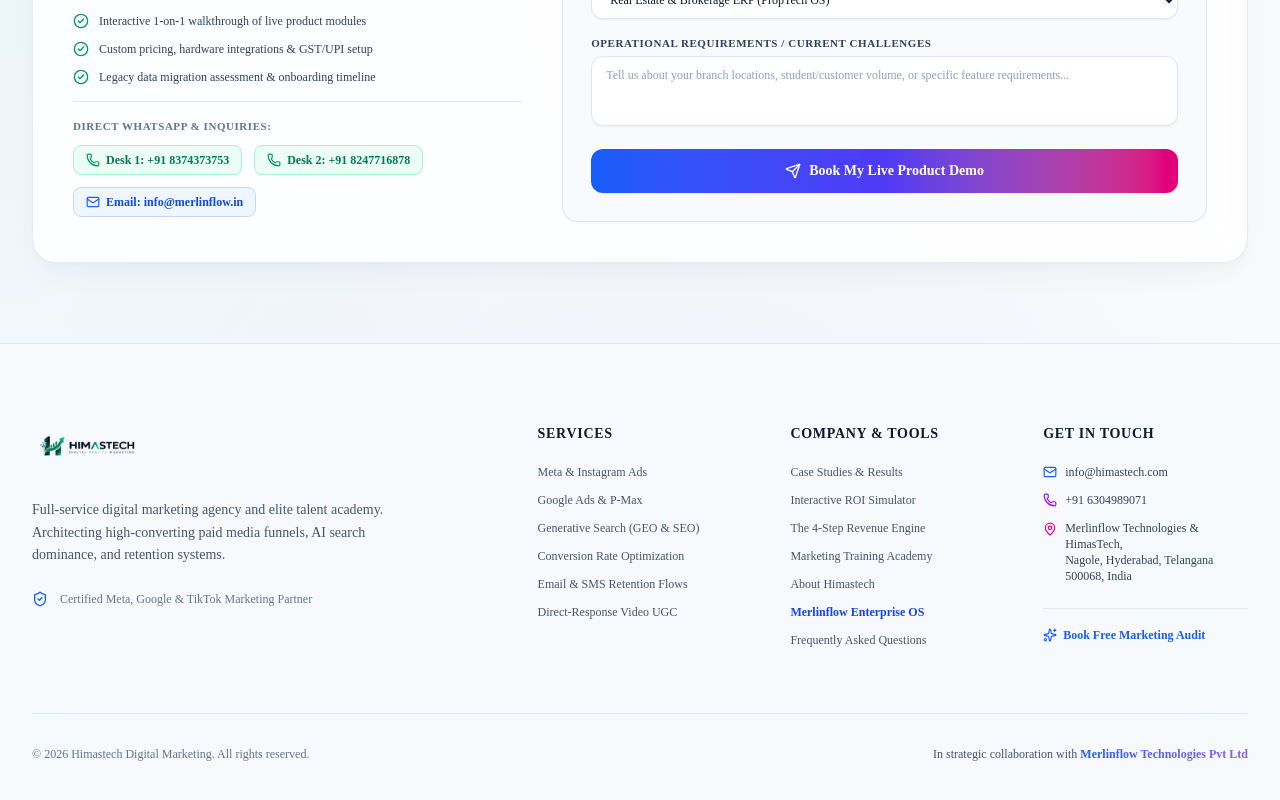
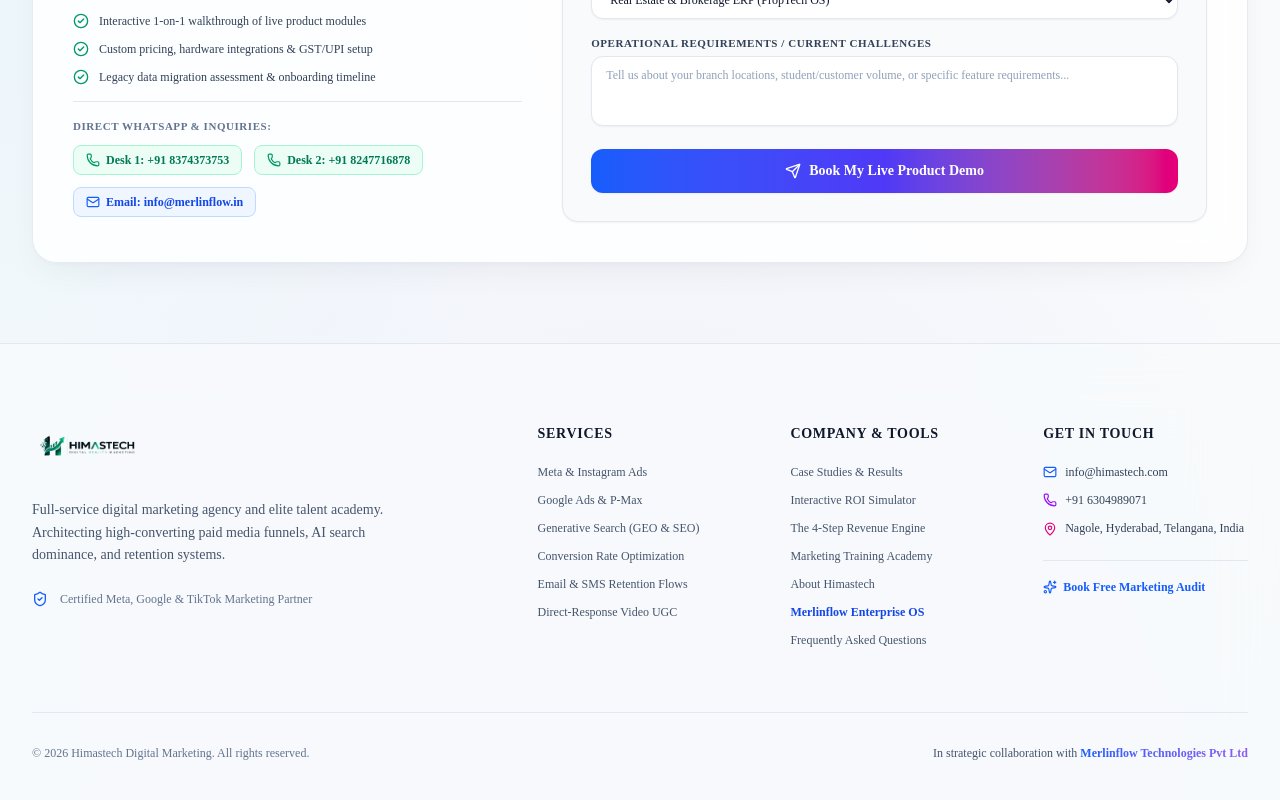
Before and after one commit to merlinflowtechnologies/HimasTechdigi, a Next.js app: page /merlinflow in a window 1280 px wide. Shown: the part 2935-3735 px from the top of the page. Built offline with nearby package versions, Linux system fonts and the light colour scheme.

Commit message:
fix(address): update footer and contact addresses to Nagole, Hyderabad, Telangana, India

```diff
--- a/src/components/AIChatbot.tsx
+++ b/src/components/AIChatbot.tsx
@@ -115,7 +115,7 @@
       }
 
       return {
-        text: "📞 **Himastech Official Contact Details:**\n\n• **Strategy Desk & Phone:** +91 6304989071\n• **WhatsApp Direct Desk:** +91 6304989071\n• **Official Email:** info@himastech.com\n• **Operational Hub:** Merlinflow Technologies & HimasTech, Nagole, Hyderabad, Telangana 500068, India\n\nOur senior directors are available on WhatsApp for immediate campaign consultation.",
+        text: "📞 **Himastech Official Contact Details:**\n\n• **Strategy Desk & Phone:** +91 6304989071\n• **WhatsApp Direct Desk:** +91 6304989071\n• **Official Email:** info@himastech.com\n• **Operational Hub:** Nagole, Hyderabad, Telangana, India\n\nOur senior directors are available on WhatsApp for immediate campaign consultation.",
         cta: {
           label: "Chat Directly on WhatsApp (+91 6304989071)",
           href: "https://wa.me/916304989071?text=Hi%20Himastech%2C%20I%20would%20like%20to%20discuss%20our%20marketing%20growth%20strategy",
--- a/src/components/ContactSection.tsx
+++ b/src/components/ContactSection.tsx
@@ -146,7 +146,7 @@
                     </div>
                     <div>
                       <div className="text-[9px] text-slate-500 font-medium uppercase tracking-wider">Operational Center</div>
-                      <div className="text-xs sm:text-sm font-bold text-slate-900">Nagole, Hyderabad, India</div>
+                      <div className="text-xs sm:text-sm font-bold text-slate-900">Nagole, Hyderabad, Telangana, India</div>
                     </div>
                   </div>
                 </div>
--- a/src/components/Footer.tsx
+++ b/src/components/Footer.tsx
@@ -74,7 +74,7 @@
               </li>
               <li className="flex items-start gap-2 text-slate-700">
                 <MapPin className="w-3.5 h-3.5 text-pink-600 shrink-0 mt-0.5" />
-                <span>Merlinflow Technologies & HimasTech,<br />Nagole, Hyderabad, Telangana 500068, India</span>
+                <span>Nagole, Hyderabad, Telangana, India</span>
               </li>
             </ul>
 
```
